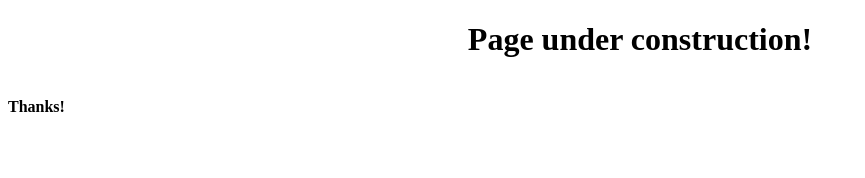
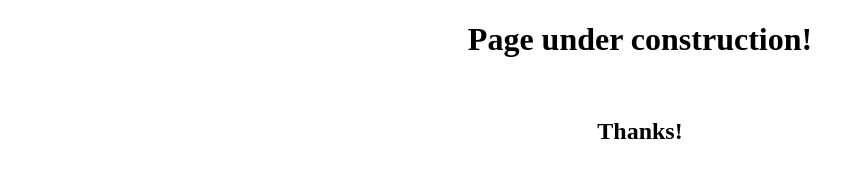
Before and after one commit to abdebek/underdev, a plain HTML site: page index.html in a window 1280 px wide. Shown: the whole page, without its empty margins (0-865 px from the left). Drawn offline with Linux system fonts and the light colour scheme.

Commit message:
Update index.html

```diff
--- a/index.html
+++ b/index.html
@@ -6,7 +6,7 @@
     <meta name="viewport" content="width=device-width, initial-scale=1.0">
     <title>Sabiilii</title>
     <style>
-        h1 {text-align: center;}
+        h1, h2 {text-align: center;}
         p {text-align: center;}
         div {text-align: center;}
     </style>
@@ -14,7 +14,7 @@
 <body>
     <h1> Page under construction!</h1>
     <br>
-    <strong> Thanks!</strong>
+    <h2> <strong> Thanks!</strong> </h2>
 
 </body>
 </html>
```
